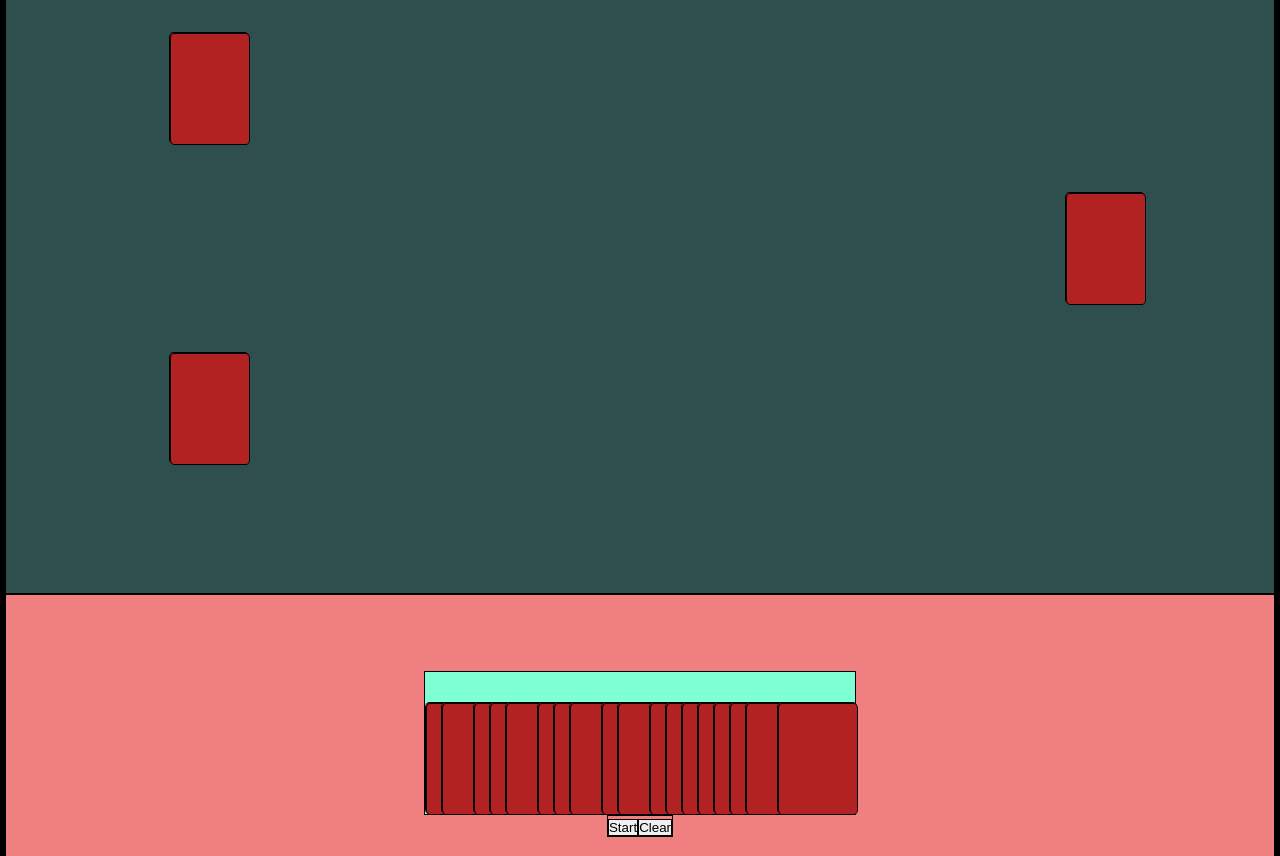
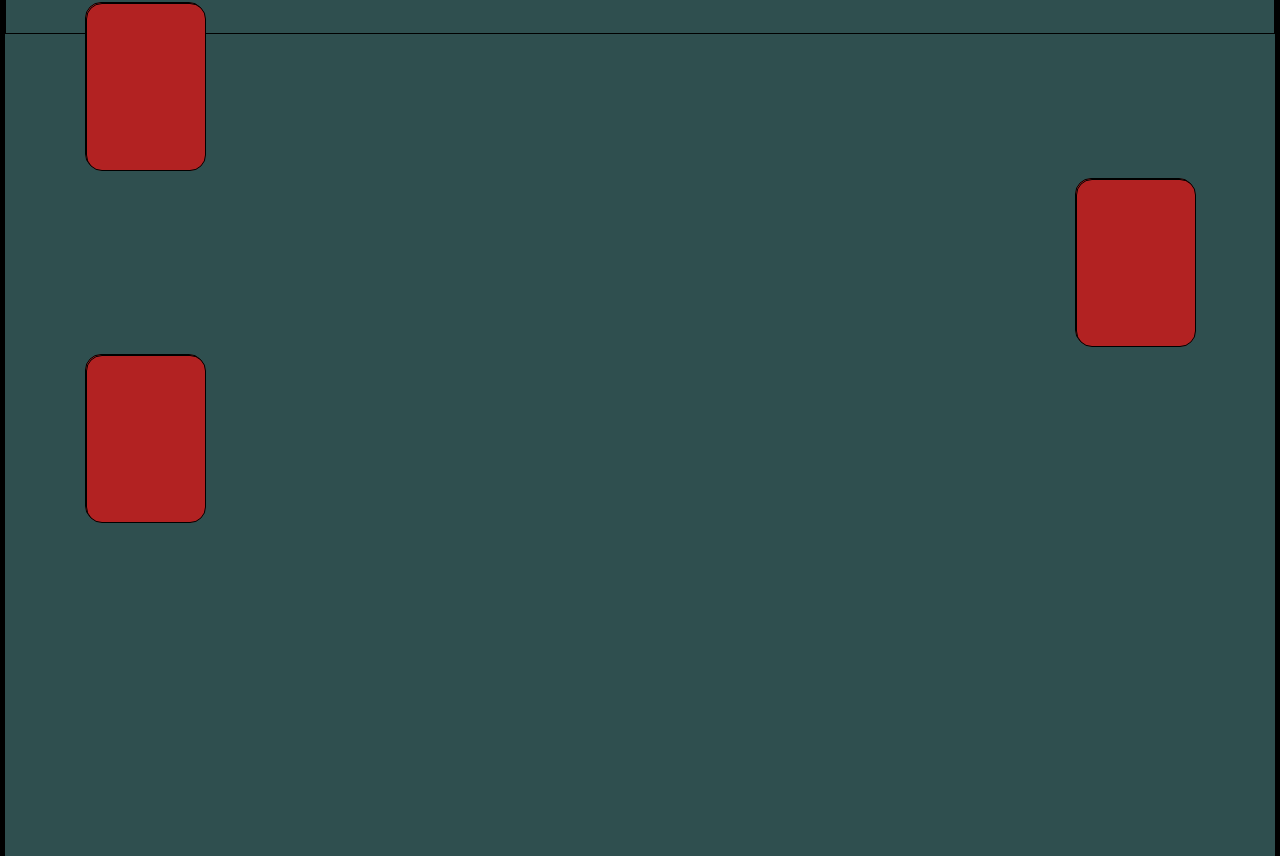
Before and after one commit to billydean/nostalgic-tarot, a React (Create React App) app: page / in a window 1280 px wide. Shown: the part 524-1380 px from the top of the page. Built offline with nearby package versions, Linux system fonts and the light colour scheme; the HTML template or start-up script is replaced by a standard one.

Commit message:
Number of selected cards caps at 5, stored in state. Target positions fine-tuned, made relative to parent's parent. Moved buttons outside of 'reading space'. Will want to make height of reading space depend on whether reading has 'started.'

```diff
--- a/src/App.css
+++ b/src/App.css
@@ -7,25 +7,31 @@
 
 .reading {
   background-color: darkslategray;
-  height: 120vh;
+  height: 200vh;
+  display: flex;
+  flex-direction:column;
+  justify-content: space-between;
+  position: relative;
 }
 
 .lower {
   background-color: lightcoral;
-  height: 40vh;
+  height: 20vh;
+  position: static;
 }
 
 .deck {
   height: 9em;
   width: 27em;
   background-color: aquamarine;
+  position: static;
 }
 
 .card {
-  height: 7em;
-  width: 5em;
+  height: 10.5rem;
+  width: 7.5rem;
   background-color: firebrick;
-  border-radius: 5%;
+  border-radius: 1rem;
 }
 
 .header {
@@ -93,7 +99,7 @@ ul.deck {
   list-style-type: none;
   padding: 1em;
   margin: 0 0 0 0;
-  position: relative;
+  position: static;
   clear: both;
   align-self: center;
 }
@@ -105,49 +111,50 @@ ul.deck li {
   float: left;
   position: absolute;
   bottom: 0;
-  transition: all 300ms ease-in-out;
+  transition: all 300ms linear;
 }
 
 ul.deck li:hover {
   bottom: 1em;
-  box-shadow: 0 0 10px 1px #fff;
+
 
 }
 
-.deck-pos-1 { left: 0; }
-.deck-pos-2 { left: 1em; }
-.deck-pos-3 { left: -20vw; top: -120vh;}
+.deck-pos-1 { left: 35%; }
+.deck-pos-2 { left: 36%; }
+.deck-pos-3 { left: 5rem; top: 1rem;}
 /*POSITION ONE */
 /* .deck-pos-3 { left: 2em; } */
-.deck-pos-4 { left: 3em; }
-.deck-pos-5 { left: 4em; }
-.deck-pos-6 { left: 5em; }
+.deck-pos-4 { left: 38%; }
+.deck-pos-5 { left: 39%; }
+.deck-pos-6 { left: 40%; }
 /* .deck-pos-7 { left: 6em; } */
 /* POSITION TWO*/
-.deck-pos-7 { left: 50vw; top: -100vh;}
-.deck-pos-8 { left: 7em; }
-.deck-pos-9 { left: 8em; }
-.deck-pos-10 { left: 9em; }
+.deck-pos-7 { right:5rem; top: 12rem;}
+.deck-pos-8 { left: 42%; }
+.deck-pos-9 { left: 43%; }
+.deck-pos-10 { left: 44%; }
 /* POSITION THREE*/
 /* .deck-pos-11 { left: 10em; } */
-.deck-pos-11 { left: -20vw; top: -80vh;}
-.deck-pos-12 { left: 11em; }
-.deck-pos-13 { left: 12em; }
+.deck-pos-11 { left: 5rem; top: 23rem;}
+.deck-pos-12 { left: 46%; }
+.deck-pos-13 { left: 47%; }
 /* POSITION FOUR*/
 /* .deck-pos-14 { left: 13em; } */
-.deck-pos-14 { left: 50vw; top: -60vh;}
-.deck-pos-15 { left: 14em; }
-.deck-pos-16 { left: 15em; }
-.deck-pos-17 { left: 16em; }
-.deck-pos-18 { left: 17em; }
-.deck-pos-19 { left: 18em; }
-.deck-pos-20 { left: 19em; }
-.deck-pos-21 { left: 20em; }
+.deck-pos-14 { right: 5rem; top: 34rem;}
+.deck-pos-15 { left: 49%; }
+.deck-pos-16 { left: 50%; }
+.deck-pos-17 { left: 51%; }
+.deck-pos-18 { left: 52%; }
+.deck-pos-19 { left: 53%; }
+.deck-pos-20 { left: 54%; }
+.deck-pos-21 { left: 55%; }
 /* POSITION FIVE */
 /* .deck-pos-22 { left: 21em; } */
-.deck-pos-22 { left: -20vw; top: -40vh;}
-.deck-pos-23 { left: 22em; }
+.deck-pos-22 { left: 5rem; top: 45rem;}
+.deck-pos-23 { left: 57%; }
 
 ul.deck li.select-card {
   bottom: 1em;
+  box-shadow: 0 0 10px 1px #fff;
 }
--- a/src/App.js
+++ b/src/App.js
@@ -1,17 +1,23 @@
+import { useState } from 'react';
 import './App.css';
 import Header from './components/Header';
 import Footer from './components/Footers';
 import ReadingSpace from './components/Reading';
-import LowerThirds from './components/LowerThirds';
+import Button from './components/Button'
 
 function App() {
+  const [count, setCount] = useState(0);
+
   return (
     <div className="App">
       <Header />
-      <div>
-        <ReadingSpace />
-        <LowerThirds />
-      </div>
+        <ReadingSpace count={count} setCount={setCount}/>
+        <div style={{height: "2rem", display:'flex', flexDirection: 'column', justifyContent: 'center'}}>
+        <div className="buttons">
+            <Button label="Start"/>
+            <Button label="Clear"/>
+            </div>
+        </div>
       <Footer />
     </div>
   );
--- a/src/components/Deck.js
+++ b/src/components/Deck.js
@@ -1,15 +1,20 @@
 // eslint-disable-next-line;
 import Card from './Card';
-function Deck () {
+function Deck (props) {
+    const {count, setCount} = props;
+
     const cards = [1,2,3,4,5,6,7,8,9,10,11,12,13,14,15,16,17,18,19,20,21,22,23];
 
     const selectCard = (e) => {
         let card = e.target.parentElement.classList
-        console.log(card)
         if (card.contains("select-card")) {
             card.remove("select-card");
+            setCount(count - 1)
+        } else if (count < 5){
+            card.add("select-card");
+            setCount(count + 1)
         } else {
-            card.add("select-card");
+            console.log('MAX selected!!')
         }
     }
 
--- a/src/components/LowerThirds.js
+++ b/src/components/LowerThirds.js
@@ -1,15 +1,11 @@
-import Button from './Button';
 import Deck from './Deck';
 
-function LowerThirds () {
+function LowerThirds (props) {
 
     return (
         <div className="lower">
-            <Deck />
-            <div className="buttons">
-            <Button label="Start"/>
-            <Button label="Clear"/>
-            </div>
+            <Deck count={props.count} setCount={props.setCount} />
+
         </div>
     )
 };
--- a/src/components/Reading.js
+++ b/src/components/Reading.js
@@ -1,9 +1,11 @@
+import LowerThirds from "./LowerThirds";
 
-
-function ReadingSpace () {
+function ReadingSpace (props) {
 
     return (
         <div className="reading">
+            <div style={{height: "50vh"}}></div>
+            <LowerThirds count={props.count} setCount={props.setCount}/>
         </div>
     )
 };
```
